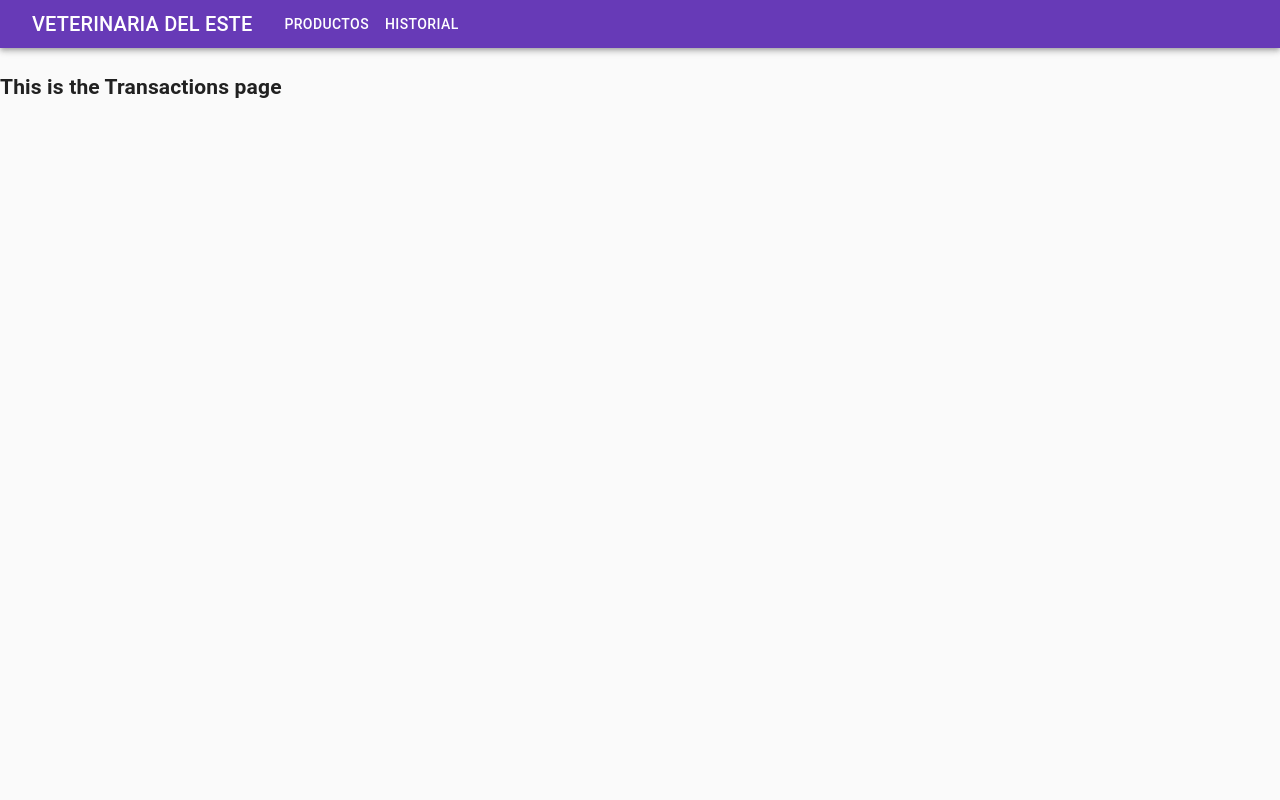
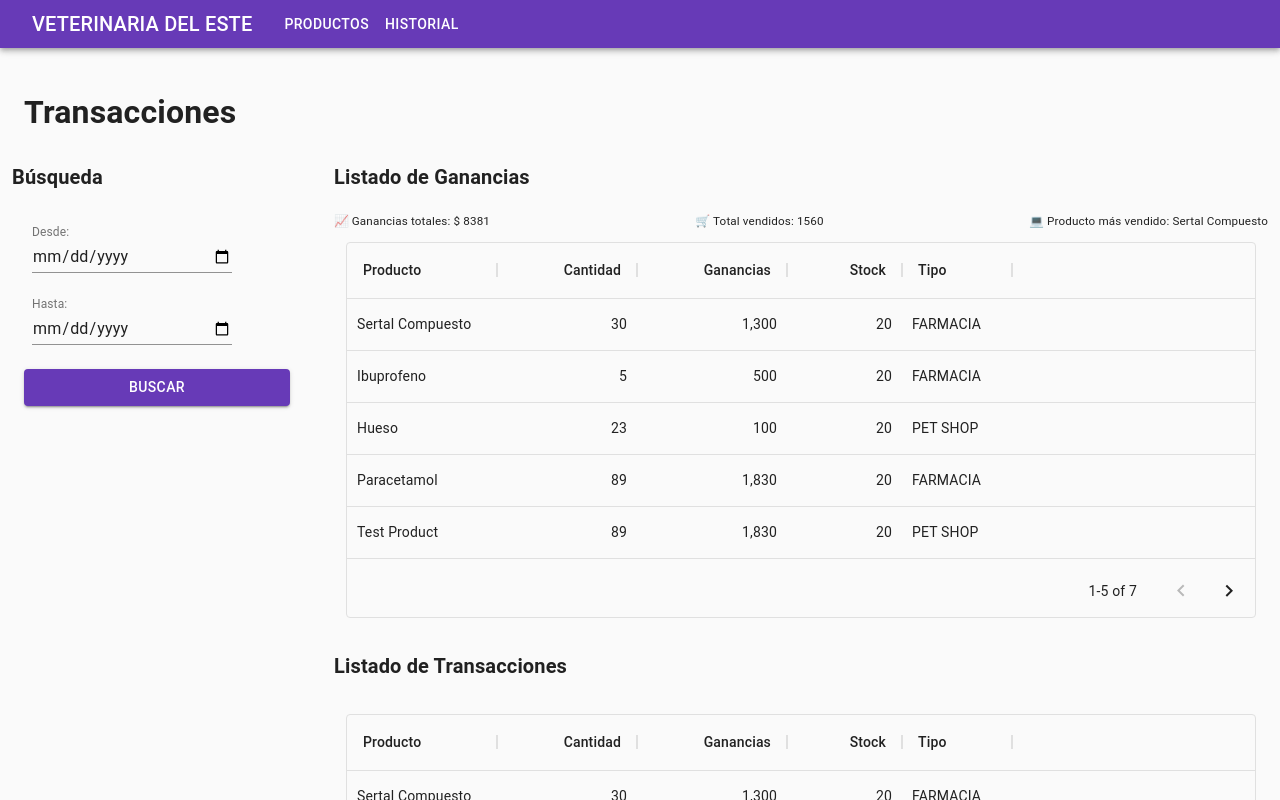
Before and after one commit to gastonestevez/fredstore-bo, a Next.js app: page /transactions in a window 1280 px wide. Shown: the top 800 px of the page. Built offline with nearby package versions, Linux system fonts and the light colour scheme.

Commit message:
added transaction tables

```diff
--- a/components/HeaderSection/HeaderSection.tsx
+++ b/components/HeaderSection/HeaderSection.tsx
@@ -3,18 +3,25 @@ import { Fab, Grid } from "@material-ui/core"
 import { H1 } from "../../common/styles/Headings.styled"
 import AddIcon from "@material-ui/icons/Add"
 
-const HeaderSection = ({ title, onClickAdd }) => {
+const HeaderSection = ({ title, onClickAdd, disableAddButton }) => {
     return (
         <>
-            <Grid container alignItems='center'>
+            <Grid container alignItems="center">
                 <Grid item xs>
                     <H1>{title}</H1>
                 </Grid>
-                <Grid item xs={0}>
-                    <Fab color="primary" aria-label="add" onClick={onClickAdd} size='small'>
-                        <AddIcon />
-                    </Fab>
-                </Grid>
+                {!disableAddButton && (
+                    <Grid item xs={0}>
+                        <Fab
+                            color="primary"
+                            aria-label="add"
+                            onClick={onClickAdd}
+                            size="small"
+                        >
+                            <AddIcon />
+                        </Fab>
+                    </Grid>
+                )}
             </Grid>
         </>
     )
--- /dev/null
+++ b/components/TransactionRange/TransactionRange.tsx
@@ -0,0 +1,68 @@
+import React from "react"
+import { createStyles, makeStyles, Theme } from "@material-ui/core/styles"
+import TextField from "@material-ui/core/TextField"
+import { Button, FormControl, Grid } from "@material-ui/core"
+import { H2 } from "../../common/styles/Headings.styled"
+
+const useStyles = makeStyles((theme: Theme) =>
+    createStyles({
+        container: {
+            display: "flex",
+            flexDirection: "column",
+        },
+        textField: {
+            marginLeft: theme.spacing(1),
+            marginRight: theme.spacing(1),
+            width: 200,
+        },
+        title: {},
+    })
+)
+
+export default function TransactionRange({
+    handleUpdateTransactions,
+    onChangeFromDate,
+    onChangeToDate,
+}) {
+    const classes = useStyles()
+
+    return (
+        <Grid container className={classes.container} spacing={3}>
+            <H2 className={classes.title}>Búsqueda</H2>
+            <Grid item>
+                <TextField
+                    id="fromDate"
+                    label="Desde:"
+                    type="date"
+                    className={classes.textField}
+                    InputLabelProps={{
+                        shrink: true,
+                    }}
+                    onChange={onChangeFromDate}
+                />
+            </Grid>
+            <Grid item>
+                <TextField
+                    id="toDate"
+                    label="Hasta:"
+                    type="date"
+                    className={classes.textField}
+                    InputLabelProps={{
+                        shrink: true,
+                    }}
+                    onChange={onChangeToDate}
+                />
+            </Grid>
+            <Grid item>
+                <Button
+                    onClick={handleUpdateTransactions}
+                    color="primary"
+                    variant="contained"
+                    fullWidth
+                >
+                    Buscar
+                </Button>
+            </Grid>
+        </Grid>
+    )
+}
--- /dev/null
+++ b/components/TransactionTable/TransactionTable.tsx
@@ -0,0 +1,160 @@
+import * as React from "react"
+import {
+    DataGrid,
+    GridColDef,
+    GridValueGetterParams,
+} from "@material-ui/data-grid"
+import { Grid } from "@material-ui/core"
+import { H2 } from "../../common/styles/Headings.styled"
+
+const columns: GridColDef[] = [
+    {
+        field: "product",
+        headerName: "Producto",
+        width: 150,
+        editable: true,
+    },
+    {
+        field: "quantity",
+        headerName: "Cantidad",
+        width: 140,
+        editable: true,
+        type: "number",
+    },
+    {
+        field: "totalEarn",
+        headerName: "Ganancias",
+        type: "number",
+        width: 150,
+        editable: true,
+    },
+    {
+        field: "stock",
+        headerName: "Stock",
+        type: "number",
+        width: 115,
+        editable: true,
+    },
+    {
+        field: "productType",
+        headerName: "Tipo",
+        width: 110,
+        editable: true,
+    },
+]
+
+const rows = [
+    {
+        id: 1,
+        product: "Sertal Compuesto",
+        quantity: 30,
+        totalEarn: 1300,
+        productType: "FARMACIA",
+        stock: 20,
+    },
+    {
+        id: 3,
+        product: "Ibuprofeno",
+        quantity: 5,
+        totalEarn: 500,
+        productType: "FARMACIA",
+        stock: 20,
+    },
+    {
+        id: 5,
+        product: "Hueso",
+        quantity: 23,
+        totalEarn: 100,
+        productType: "PET SHOP",
+        stock: 20,
+    },
+    {
+        id: 9,
+        product: "Paracetamol",
+        quantity: 89,
+        totalEarn: 1830,
+        productType: "FARMACIA",
+        stock: 20,
+    },
+    {
+        id: 11,
+        product: "Test Product",
+        quantity: 89,
+        totalEarn: 1830,
+        productType: "PET SHOP",
+        stock: 20,
+    },
+    {
+        id: 12,
+        product: "Test Farm",
+        quantity: 89,
+        totalEarn: 1830,
+        productType: "FARMACIA",
+        stock: 20,
+    },
+    {
+        id: 13,
+        product: "Test item Shop",
+        quantity: 89,
+        totalEarn: 1830,
+        productType: "PET SHOP",
+        stock: 20,
+    },
+]
+
+export default function TransactionTable() {
+    return (
+        <Grid
+            container
+            spacing={3}
+            style={{
+                display: "flex",
+                flexDirection: "column",
+            }}
+        >
+            <H2>Listado de Ganancias</H2>
+            <div
+                style={{
+                    display: "flex",
+                    flexDirection: "row",
+                    justifyContent: "space-between",
+                }}
+            >
+                <small>📈 Ganancias totales: $ 8381</small>
+                <small>🛒 Total vendidos: 1560</small>
+                <small>💻 Producto más vendido: Sertal Compuesto</small>
+            </div>
+
+            <Grid
+                item
+                style={{
+                    height: "50vh",
+                }}
+            >
+                <DataGrid
+                    rows={rows}
+                    columns={columns}
+                    pageSize={5}
+                    rowsPerPageOptions={[5]}
+                    disableSelectionOnClick
+                />
+            </Grid>
+
+            <H2>Listado de Transacciones</H2>
+            <Grid
+                item
+                style={{
+                    height: "50vh",
+                }}
+            >
+                <DataGrid
+                    rows={rows}
+                    columns={columns}
+                    pageSize={5}
+                    rowsPerPageOptions={[5]}
+                    disableSelectionOnClick
+                />
+            </Grid>
+        </Grid>
+    )
+}
--- a/package.json
+++ b/package.json
@@ -14,8 +14,8 @@
     "@emotion/server": "^11.4.0",
     "@emotion/styled": "^11.3.0",
     "@material-ui/core": "^4.12.3",
+    "@material-ui/data-grid": "^4.0.0-alpha.37",
     "@material-ui/icons": "^4.11.2",
-    "@material-ui/lab": "^4.0.0-alpha.60",
     "feather-icons": "^4.28.0",
     "next": "11.0.1",
     "react": "17.0.2",
--- a/pages/transactions.tsx
+++ b/pages/transactions.tsx
@@ -1,8 +1,26 @@
+import { Container, Grid } from "@material-ui/core"
+import React from "react"
+import HeaderSection from "../components/HeaderSection/HeaderSection"
+import TransactionRange from "../components/TransactionRange/TransactionRange"
+import TransactionTable from "../components/TransactionTable/TransactionTable"
+
 const Transactions = () => {
     return (
-        <>
-            <h2>This is the Transactions page</h2>
-        </>
+        <Container>
+            <HeaderSection
+                title="Transacciones"
+                onClickAdd={() => {}}
+                disableAddButton
+            />
+            <Grid container spacing={7}>
+                <Grid item xs={3}>
+                    <TransactionRange />
+                </Grid>
+                <Grid item xs={9}>
+                    <TransactionTable />
+                </Grid>
+            </Grid>
+        </Container>
     )
 }
 
```
Also changed, not shown: 1 other file (tests, documents, lock files or other folders).
